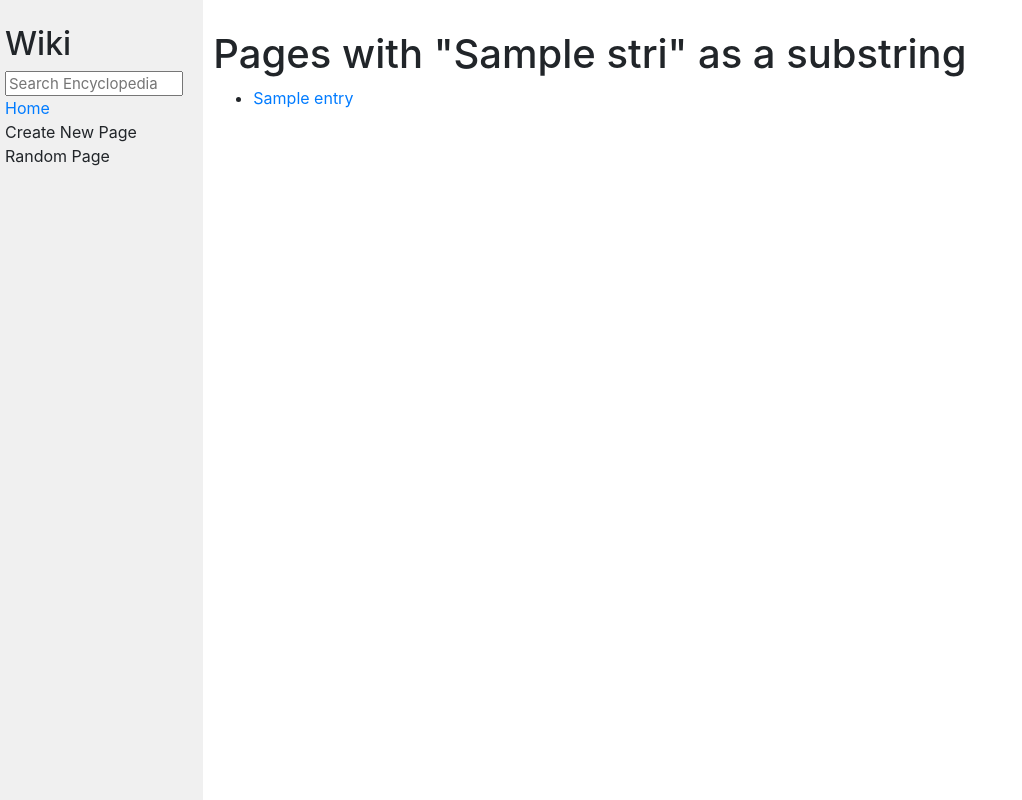
After one commit to Abdullah-Shaikh01/wiki, a Django app: template encyclopedia/templates/encyclopedia/search.html in a window 1280 px wide. The commit adds this page. Shown: the whole page, without its empty margins (0-1022 px from the left). Run offline with Django 3.2, Linux system fonts and the light colour scheme; the template is opened without the code that fills it: most values are stand-ins (such as "Sample title", 1, 10 or a date in 2020); some libraries are stand-ins or nearby versions.

Commit message:
finish searche requirement

```diff
--- a/encyclopedia/templates/encyclopedia/content.html
+++ b/encyclopedia/templates/encyclopedia/content.html
@@ -3,7 +3,7 @@
 {% block title %}
     {{ name }}
 {% endblock %}
-
+<h1> Hello</h1>
 {% block body %}
-    {{ content }}
+    {{ content | safe}}
 {% endblock %}
--- a/encyclopedia/templates/encyclopedia/index.html
+++ b/encyclopedia/templates/encyclopedia/index.html
@@ -9,7 +9,7 @@
 
     <ul>
         {% for entry in entries %}
-            <li>{{ entry }}</li>
+            <li><a href="wiki/{{ entry}}">{{ entry }}</a></li>
         {% endfor %}
     </ul>
 
--- a/encyclopedia/templates/encyclopedia/layout.html
+++ b/encyclopedia/templates/encyclopedia/layout.html
@@ -14,7 +14,8 @@
         <div class="row">
             <div class="sidebar col-lg-2 col-md-3">
                 <h2>Wiki</h2>
-                <form>
+                <form action="{% url 'search' %}" method="get">
+                    {% csrf_token %}
                     <input class="search" type="text" name="q" placeholder="Search Encyclopedia">
                 </form>
                 <div>
--- a/encyclopedia/templates/encyclopedia/not_found.html
+++ b/encyclopedia/templates/encyclopedia/not_found.html
@@ -5,5 +5,5 @@
 {% endblock %}
 
 {% block body %}
-    <h1>{{ name }} not found</h1>
+    <h1>Sorry {{ name }} page was not found</h1>
 {% endblock %}
--- /dev/null
+++ b/encyclopedia/templates/encyclopedia/search.html
@@ -0,0 +1,18 @@
+{% extends "encyclopedia/layout.html" %}
+
+{% block title %}
+    Encyclopedia
+{% endblock %}
+
+{% block body %}
+    {% if not entries %}
+        <h1>Sorry, there is no matching entry</h1>
+    {% else %}
+        <h1>Pages with "{{ stri }}" as a substring</h1>
+        <ul>
+            {% for entry in entries %}
+                <li><a href="wiki/{{ entry}}">{{ entry }}</a></li>
+            {% endfor %}
+        </ul>
+    {% endif %}
+{% endblock %}
--- a/encyclopedia/urls.py
+++ b/encyclopedia/urls.py
@@ -4,5 +4,6 @@ from . import views
 
 urlpatterns = [
     path("", views.index, name="index"),
-    path("<str:name>", views.content, name="content"),
+    path("wiki", views.search, name="search"),
+    path("wiki/<str:name>", views.content, name="content")
 ]
--- a/wiki/urls.py
+++ b/wiki/urls.py
@@ -18,6 +18,5 @@ from django.urls import include, path
 
 urlpatterns = [
     path('admin/', admin.site.urls),
-    path('wiki/', include("encyclopedia.urls")),
-
+    path('', include("encyclopedia.urls")),
 ]
```
Also changed, not shown: encyclopedia/views.py (+19 -3 lines).
